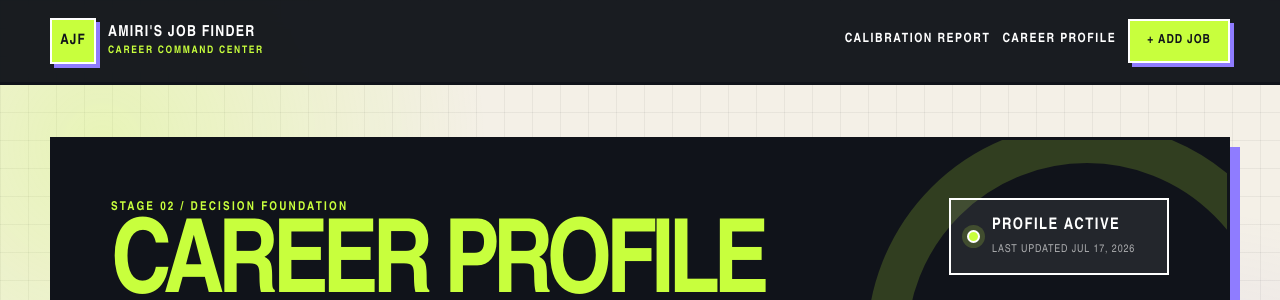
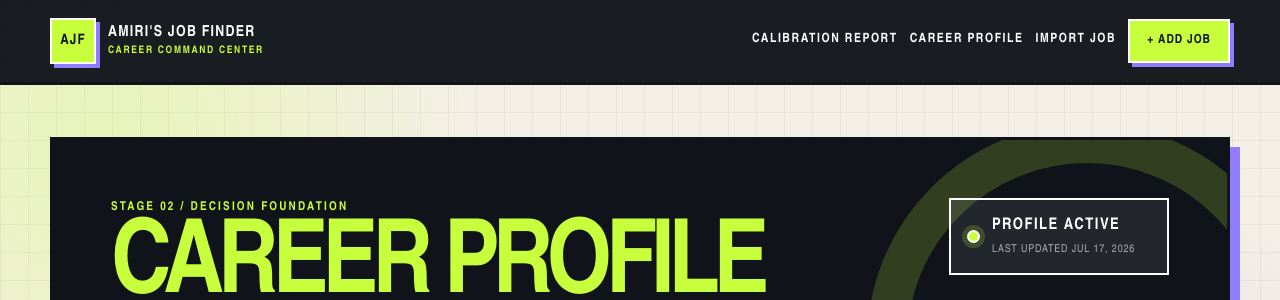
Before and after one commit to aprescod12/personal-job-finder, a Django app: page /profile/ in a window 1280 px wide. Shown: the top 300 px of the page. Run offline with Django 5.2, Linux system fonts and the light colour scheme; data comes from the database, SQL or seed files in the repository.

Commit message:
Add job intake navigation

```diff
--- a/tracker/templates/tracker/base.html
+++ b/tracker/templates/tracker/base.html
@@ -33,6 +33,7 @@
             <nav class="nav-actions" aria-label="Primary navigation">
                 <a class="nav-link" href="{% url 'calibration_report' %}">CALIBRATION REPORT</a>
                 <a class="nav-link" href="{% url 'career_profile' %}">CAREER PROFILE</a>
+                <a class="nav-link" href="{% url 'job_intake_start' %}">IMPORT JOB</a>
                 <a class="button button-primary" href="{% url 'job_create' %}">+ ADD JOB</a>
             </nav>
         </div>
@@ -62,8 +63,8 @@
 
     <footer class="site-footer">
         <div class="container footer-row">
-            <span>AMIRI'S JOB FINDER / STAGE 03</span>
-            <span class="footer-code">VERIFY · PROFILE · REQUIREMENTS · MATCH · CALIBRATE · ACT</span>
+            <span>AMIRI'S JOB FINDER / STAGE 04</span>
+            <span class="footer-code">INTAKE · VERIFY · PROFILE · REQUIREMENTS · MATCH · CALIBRATE · ACT</span>
         </div>
     </footer>
 </body>
```
